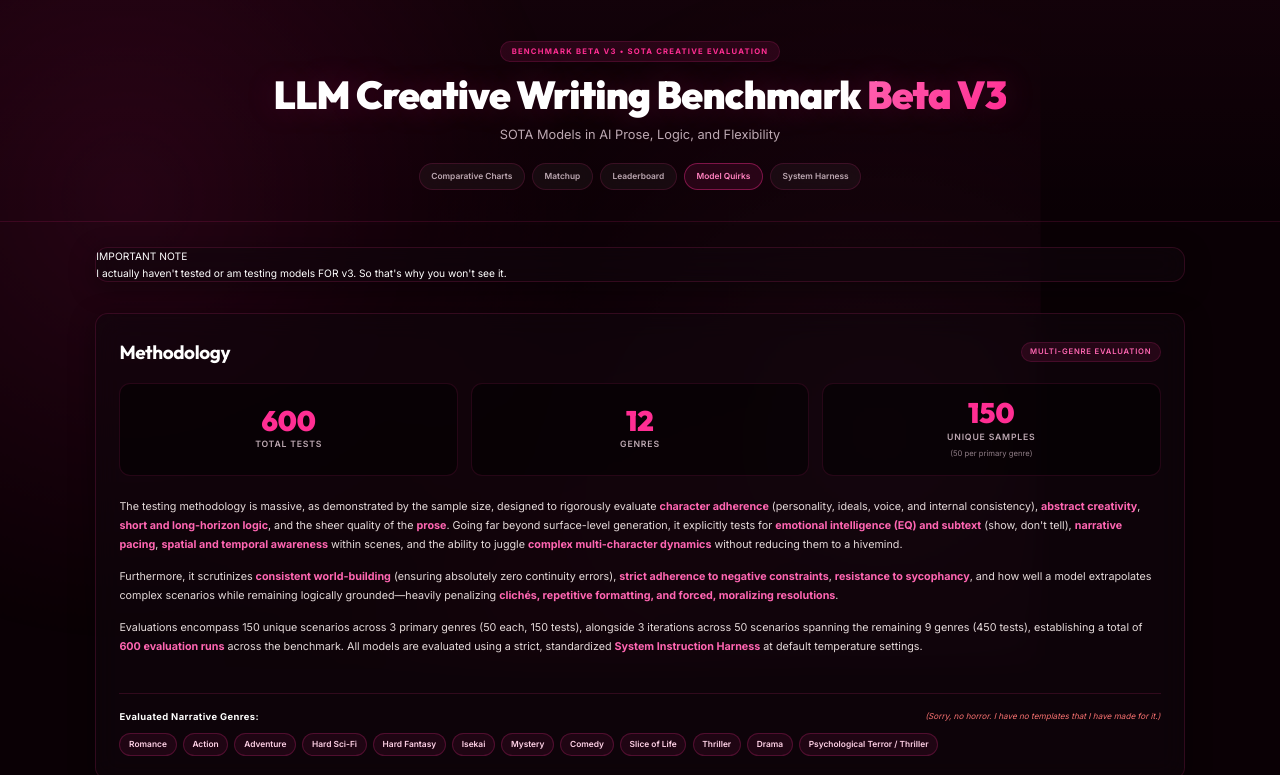
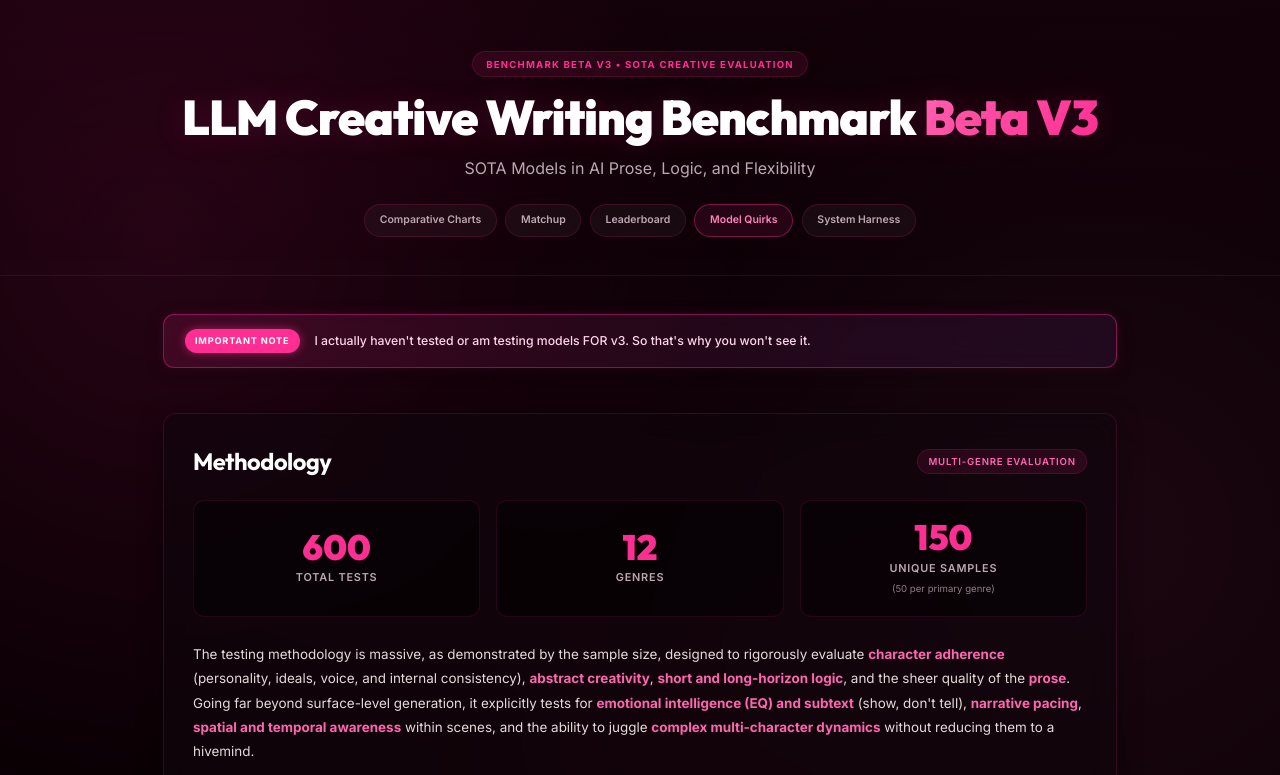
Before and after one commit to Hero699/creative-writing-benchmark-v3, a plain HTML site: page index.html in a window 1280 px wide. Shown: the top 775 px of the page. Drawn offline with Linux system fonts and the light colour scheme.

Commit message:
Update style.css on gh-pages

```diff
--- a/style.css
+++ b/style.css
@@ -27,16 +27,9 @@
 }
 
 html {
-    font-size: 80%;
     scroll-behavior: auto;
     scrollbar-width: thin;
     scrollbar-color: rgba(255, 46, 147, 0.4) #0a0005;
-}
-
-@media (max-width: 768px) {
-    html {
-        font-size: 85%;
-    }
 }
 
 section[id], .quirk-card[id], .glass-card[id] {
@@ -66,6 +59,7 @@ section[id], .quirk-card[id], .glass-card[id] {
 }
 
 body {
+    zoom: 0.8;
     font-family: 'Inter', -apple-system, BlinkMacSystemFont, sans-serif;
     background-color: var(--bg-color);
     color: var(--text-main);
@@ -75,6 +69,12 @@ body {
     min-height: 100vh;
 }
 
+@media (max-width: 768px) {
+    body {
+        zoom: 1;
+    }
+}
+
 h1, h2, h3, h4, h5, h6 {
     font-family: 'Outfit', sans-serif;
     letter-spacing: -0.02em;
@@ -85,8 +85,10 @@ h1, h2, h3, h4, h5, h6 {
     position: fixed;
     top: 0;
     left: 0;
-    width: 100vw;
-    height: 100vh;
+    right: 0;
+    bottom: 0;
+    width: 100%;
+    height: 100%;
     z-index: -1;
     background: radial-gradient(circle at 15% 30%, rgba(255, 46, 147, 0.12), transparent 45%),
                 radial-gradient(circle at 85% 65%, rgba(255, 102, 178, 0.08), transparent 50%),
@@ -205,13 +207,56 @@ h1, h2, h3, h4, h5, h6 {
 
 /* Container - Centered Optimal Width */
 .container {
-    max-width: 1400px;
+    max-width: 1240px;
     width: 100%;
     margin: 0 auto;
-    padding: 2.5rem 1.5rem;
+    padding: 3rem 1.5rem;
     display: flex;
     flex-direction: column;
-    gap: 3rem;
+    gap: 3.5rem;
+}
+
+/* Important Notice Callout Banner */
+.important-notice-banner {
+    display: flex;
+    align-items: center;
+    gap: 1.15rem;
+    padding: 1.1rem 1.6rem;
+    background: linear-gradient(90deg, rgba(255, 46, 147, 0.14), rgba(168, 85, 247, 0.08));
+    border: 1px solid rgba(255, 46, 147, 0.4);
+    border-radius: 14px;
+    box-shadow: 0 4px 20px rgba(0, 0, 0, 0.35), 0 0 15px rgba(255, 46, 147, 0.15);
+}
+
+.notice-badge {
+    font-size: 0.72rem;
+    font-weight: 800;
+    text-transform: uppercase;
+    letter-spacing: 1px;
+    padding: 0.35rem 0.8rem;
+    border-radius: 20px;
+    background: var(--primary-pink);
+    color: #ffffff;
+    white-space: nowrap;
+    box-shadow: 0 0 12px rgba(255, 46, 147, 0.5);
+    flex-shrink: 0;
+}
+
+.notice-text {
+    font-size: 0.96rem;
+    color: #ffd6ea;
+    font-weight: 500;
+    line-height: 1.5;
+    margin: 0;
+}
+
+@media (max-width: 600px) {
+    .important-notice-banner {
+        flex-direction: column;
+        align-items: flex-start;
+        gap: 0.6rem;
+        padding: 1rem 1.25rem;
+    }
 }
 
 /* Section Header Titles */
@@ -1653,12 +1698,14 @@ h1, h2, h3, h4, h5, h6 {
     position: fixed;
     top: 0;
     left: 0;
-    width: 100vw;
-    height: 100vh;
+    right: 0;
+    bottom: 0;
+    width: 100%;
+    height: 100%;
     background: rgba(0, 0, 0, 0.75);
     backdrop-filter: blur(12px);
     -webkit-backdrop-filter: blur(12px);
-    z-index: 999;
+    z-index: 9999;
     display: flex;
     align-items: center;
     justify-content: center;
```
